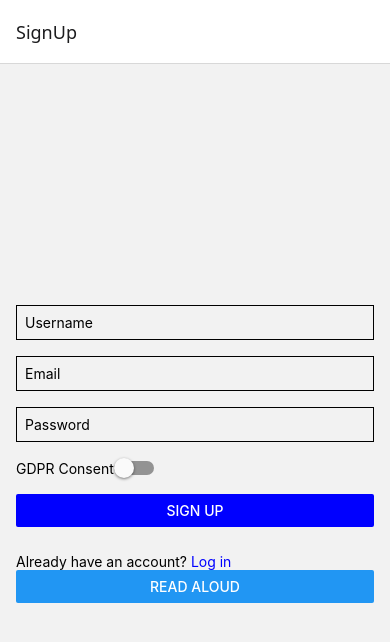
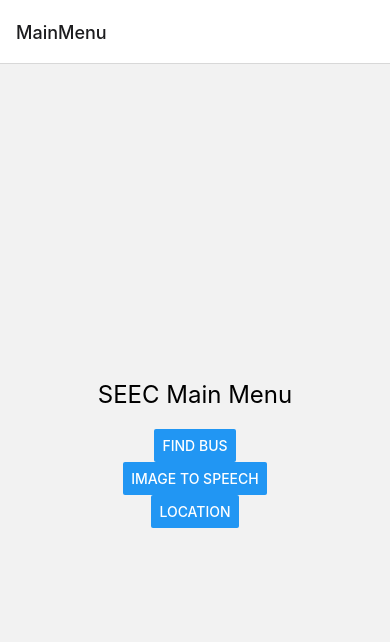
Before and after one commit to es2323/SEEC, a React Native app in the folder frontend/: screen /MainMenu in a window 390 px wide. Shown: the top 642 px of the page. Built offline with nearby package versions, Linux system fonts and the light colour scheme.

Commit message:
SDK and Dependencies fixed.
Had to remove all references to expo-maps due to errors.

tried to keep as much original code as possible. Updated where needed and deleted where needed.

Follow steps in Project Setup Instructions.markdown

```diff
--- a/frontend/App.js
+++ b/frontend/App.js
@@ -1,8 +1,7 @@
 import React from 'react';
 import { NavigationContainer } from '@react-navigation/native';
 import { createNativeStackNavigator } from '@react-navigation/native-stack';
-import SignUpScreen from './src/screens/SignUpScreen';
-import LoginScreen from './src/screens/LoginScreen';
+import MainMenuScreen from './src/screens/MainMenuScreen';
 import ImageToSpeech from './src/screens/ImageToSpeech';
 import LocationScreen from './src/screens/LocationScreen';
 import FindBusScreen from './src/screens/FindBusScreen';
@@ -12,9 +11,8 @@ const Stack = createNativeStackNavigator();
 export default function App() {
   return (
     <NavigationContainer>
-            <Stack.Navigator initialRouteName="SignUp">
-                <Stack.Screen name="SignUp" component={SignUpScreen} />
-                <Stack.Screen name="Login" component={LoginScreen} />
+      <Stack.Navigator initialRouteName="MainMenu">
+        <Stack.Screen name="MainMenu" component={MainMenuScreen} />
         <Stack.Screen name="ImageToSpeech" component={ImageToSpeech} />
         <Stack.Screen name="Location" component={LocationScreen} />
         <Stack.Screen name="FindBus" component={FindBusScreen} />
--- a/frontend/app.json
+++ b/frontend/app.json
@@ -5,6 +5,7 @@
     "version": "1.0.0",
     "orientation": "portrait",
     "icon": "./assets/icon.png",
+    "scheme": "seec",
     "userInterfaceStyle": "light",
     "splash": {
       "image": "./assets/splash-icon.png",
@@ -32,6 +33,6 @@
     "extra": {
       "visionApiKey": "AIzaSyAcJpo7n1UV4kE5gcjD7lqt0YCW8apik9c"
     },
-    "newArchEnabled": true
+    "jsEngine": "hermes"
   }
 }
--- a/frontend/src/screens/LocationScreen.js
+++ b/frontend/src/screens/LocationScreen.js
@@ -1,218 +1,233 @@
-import React, { useState, useEffect } from "react";
-import { View, Text, Button, StyleSheet, Dimensions, ScrollView, TouchableOpacity } from "react-native";
+import React, { useState, useRef } from "react";
+import { View, Text, Button, StyleSheet, ScrollView, TextInput } from "react-native";
 import * as Location from "expo-location";
-import MapView, { Marker } from "react-native-maps";
-import * as Speech from 'expo-speech';
+import * as Speech from "expo-speech";
 
-// Fetch nearby bus stops from TransportAPI
-const fetchNearbyBusStops = async (latitude, longitude) => {
-  const app_id = "d0b31a43";
-  const app_key = "225da684f903d19c96310dcf0d305b5c";
-  const url = `https://transportapi.com/v3/uk/places.json?app_id=${app_id}&app_key=${app_key}&lat=${latitude}&lon=${longitude}&type=bus_stop`;
-
+// Fetch bus journey using Google Directions API (transit mode, bus only)
+const getBusJourney = async (origin, destination) => {
+  const apiKey = "AIzaSyArCo5izEub-54JZjKqsLW-qQTwWbkhiJo";
+  const url = `https://maps.googleapis.com/maps/api/directions/json?origin=${encodeURIComponent(
+    origin
+  )}&destination=${encodeURIComponent(
+    destination
+  )}&mode=transit&transit_mode=bus&key=${apiKey}`;
   const response = await fetch(url);
   const data = await response.json();
-  // Each stop has an 'atcocode' (NaPTAN code), 'name', and coordinates
-  return data.member.map(stop => ({
-    stop_name: stop.name,
-    latitude: stop.latitude,
-    longitude: stop.longitude,
-    atcocode: stop.atcocode,
-  }));
+  return data;
 };
 
-const LocationScreen = () => {
-  const [location, setLocation] = useState(null);
-  const [address, setAddress] = useState(null);
-  const [errorMsg, setErrorMsg] = useState(null);
-  const [nearbyStops, setNearbyStops] = useState([]);
-  const [liveTimes, setLiveTimes] = useState(null);
-  const [selectedStop, setSelectedStop] = useState(null);
+// Read aloud the journey steps
+const speakJourney = (route) => {
+  let text = "";
+  route.legs[0].steps.forEach(step => {
+    if (step.travel_mode === "TRANSIT" && step.transit_details) {
+      const td = step.transit_details;
+      text += `Take bus ${td.line.short_name} from ${td.departure_stop.name} at ${td.departure_time.text}. Get off at ${td.arrival_stop.name} at ${td.arrival_time.text}. `;
+    } else {
+      text += step.html_instructions.replace(/<[^>]+>/g, "") + ` (${step.distance.text}). `;
+    }
+  });
+  text += `Arrival time: ${route.legs[0].arrival_time ? route.legs[0].arrival_time.text : "N/A"}.`;
+  Speech.speak(text);
+};
 
-  useEffect(() => {
-    (async () => {
-      let { status } = await Location.requestForegroundPermissionsAsync();
-      if (status !== "granted") {
-        setErrorMsg("Location permission was denied.");
+// Haversine formula for distance between two lat/lon points (in meters)
+const getDistance = (lat1, lon1, lat2, lon2) => {
+  function toRad(x) { return x * Math.PI / 180; }
+  const R = 6371e3; // meters
+  const dLat = toRad(lat2 - lat1);
+  const dLon = toRad(lon2 - lon1);
+  const a = Math.sin(dLat/2) * Math.sin(dLat/2) +
+    Math.cos(toRad(lat1)) * Math.cos(toRad(lat2)) *
+    Math.sin(dLon/2) * Math.sin(dLon/2);
+  const c = 2 * Math.atan2(Math.sqrt(a), Math.sqrt(1-a));
+  return R * c;
+};
+
+const FindBusScreen = () => {
+  const [start, setStart] = useState("");
+  const [destination, setDestination] = useState("");
+  const [journeys, setJourneys] = useState([]);
+  const [error, setError] = useState("");
+  const [loading, setLoading] = useState(false);
+  const [navigating, setNavigating] = useState(false);
+  const [currentStep, setCurrentStep] = useState(0);
+  const watchId = useRef(null);
+
+  const handleFindBuses = async () => {
+    setError("");
+    setJourneys([]);
+    setLoading(true);
+    setNavigating(false);
+    setCurrentStep(0);
+    if (watchId.current) {
+      watchId.current.remove();
+      watchId.current = null;
+    }
+    try {
+      const data = await getBusJourney(start, destination);
+      setLoading(false);
+      if (data.status !== "OK" || !data.routes.length) {
+        setError("No bus journeys found.");
         return;
       }
-
-      let currentLocation = await Location.getCurrentPositionAsync({});
-      setLocation(currentLocation.coords);
-
-      let addresses = await Location.reverseGeocodeAsync(currentLocation.coords);
-      if (addresses.length > 0) {
-        const addr = addresses[0];
-        setAddress(
-          `${addr.name ? addr.name + ", " : ""}${addr.street ? addr.street + ", " : ""}${addr.city ? addr.city + ", " : ""}${addr.region ? addr.region + ", " : ""}${addr.postalCode ? addr.postalCode + ", " : ""}${addr.country || ""}`
-        );
-      }
-    })();
-  }, []);
-
-  // Fetch nearby bus stops from TransportAPI
-  const fetchStops = async () => {
-    if (!location) return;
-    try {
-      const stops = await fetchNearbyBusStops(location.latitude, location.longitude);
-      setNearbyStops(stops);
-    } catch (error) {
-      console.error("Error fetching bus stops:", error);
+      setJourneys(data.routes);
+    } catch (err) {
+      setLoading(false);
+      setError("Could not find a bus journey.");
     }
   };
 
-  // Fetch live times for a selected stop
-  const fetchLiveTimes = async (stop) => {
-    setSelectedStop(stop);
-    setLiveTimes(null);
-    const app_id = "d0b31a43";
-    const app_key = "225da684f903d19c96310dcf0d305b5c";
-    const url = `https://transportapi.com/v3/uk/bus/stop/${stop.atcocode}/live.json?app_id=${app_id}&app_key=${app_key}&group=route&limit=5&nextbuses=yes`;
-
-    try {
-      const response = await fetch(url);
-      const data = await response.json();
-      setLiveTimes(data.departures);
-    } catch (error) {
-      setLiveTimes({ error: "Could not fetch live times." });
+  const startJourney = async (route) => {
+    setNavigating(true);
+    setCurrentStep(0);
+    let { status } = await Location.requestForegroundPermissionsAsync();
+    if (status !== "granted") {
+      setError("Location permission was denied.");
+      setNavigating(false);
+      return;
     }
+    const steps = route.legs[0].steps;
+    watchId.current = await Location.watchPositionAsync(
+      { accuracy: Location.Accuracy.High, distanceInterval: 10 },
+      (loc) => {
+        if (!navigating) return;
+        if (currentStep < steps.length) {
+          const step = steps[currentStep];
+          const { lat, lng } = step.start_location;
+          const distance = getDistance(
+            loc.coords.latitude,
+            loc.coords.longitude,
+            lat,
+            lng
+          );
+          if (distance < 40) {
+            let instruction = "";
+            if (step.travel_mode === "TRANSIT" && step.transit_details) {
+              const td = step.transit_details;
+              instruction = `Take bus ${td.line.short_name} from ${td.departure_stop.name} at ${td.departure_time.text}. Get off at ${td.arrival_stop.name} at ${td.arrival_time.text}.`;
+            } else {
+              instruction = step.html_instructions.replace(/<[^>]+>/g, "") + ` (${step.distance.text})`;
+            }
+            Speech.speak(instruction);
+            setCurrentStep((prev) => prev + 1);
+          }
+        } else {
+          Speech.speak("You have arrived at your destination.");
+          stopJourney();
+        }
+      }
+    );
   };
 
-  const speakContent = () => {
-    let screenText = "Location Screen. ";
-    if (errorMsg) {
-      screenText += `Error: ${errorMsg}.`;
-    } else if (location) {
-      if (address) {
-        screenText += `Your approximate address is ${address}. `;
-      }
-      if (nearbyStops.length > 0) {
-        screenText += "Nearby bus stops are: ";
-        nearbyStops.forEach((stop, index) => {
-          screenText += `${stop.stop_name}`;
-          if (index < nearbyStops.length - 1) {
-            screenText += ", ";
-          } else {
-            screenText += ". ";
-          }
-        });
-      } else {
-        screenText += "No nearby bus stops found.";
-      }
-      screenText += "Press the Find Nearby Bus Stops button to update nearby stops.";
-    } else {
-      screenText += "Fetching your current location...";
+  const stopJourney = () => {
+    setNavigating(false);
+    setCurrentStep(0);
+    if (watchId.current) {
+      watchId.current.remove();
+      watchId.current = null;
     }
-    Speech.speak(screenText);
+    Speech.speak("Journey navigation stopped.");
   };
 
   return (
-    <View style={{ flex: 1 }}>
-      <ScrollView contentContainerStyle={{ paddingBottom: 30 }}>
-        <Text style={{ fontWeight: "bold", fontSize: 18, marginBottom: 10 }}>My Location</Text>
-        {location ? (
-          <>
-            {address && <Text accessibilityLabel={`Address: ${address}`}>Address: {address}</Text>}
-            <MapView
-              style={styles.map}
-              initialRegion={{
-                latitude: location.latitude,
-                longitude: location.longitude,
-                latitudeDelta: 0.01,
-                longitudeDelta: 0.01,
-              }}
-              region={{
-                latitude: location.latitude,
-                longitude: location.longitude,
-                latitudeDelta: 0.01,
-                longitudeDelta: 0.01,
-              }}
-              accessibilityLabel="Map showing your current location and nearby bus stops"
-            >
-              {/* User location marker */}
-              <Marker
-                coordinate={{
-                  latitude: location.latitude,
-                  longitude: location.longitude,
-                }}
-                title="You are here"
-                description={address || ""}
-                pinColor="blue"
-                accessibilityLabel={`You are here at ${address || `latitude ${location.latitude}, longitude ${location.longitude}`}`}
-              />
-              {/* Nearby stops markers */}
-              {nearbyStops.map((stop, idx) => (
-                <Marker
-                  key={idx}
-                  coordinate={{
-                    latitude: stop.latitude,
-                    longitude: stop.longitude,
-                  }}
-                  title={stop.stop_name}
-                  pinColor="red"
-                  accessibilityLabel={`Nearby bus stop: ${stop.stop_name}`}
-                />
-              ))}
-            </MapView>
-          </>
-        ) : (
-          <Text accessibilityLabel={errorMsg || "Fetching location..."}>{errorMsg || "Fetching location..."}</Text>
-        )}
-        <Button title="Find Nearby Bus Stops" onPress={fetchStops} />
-        {nearbyStops.length > 0 ? (
-          <View>
-            <Text style={{ fontWeight: "bold" }}>Nearby Stops (tap for live times):</Text>
-            {nearbyStops.map((stop, idx) => (
-              <TouchableOpacity key={idx} onPress={() => fetchLiveTimes(stop)}>
-                <Text style={{ color: "blue" }}>
-                  {stop.stop_name}
-                </Text>
-              </TouchableOpacity>
-            ))}
+    <ScrollView contentContainerStyle={{ padding: 20 }}>
+      <Text style={styles.header} accessibilityRole="header">Find Bus Journeys</Text>
+      <TextInput
+        style={styles.input}
+        placeholder="Start location (address or postcode)"
+        value={start}
+        onChangeText={setStart}
+        accessibilityLabel="Enter your start location"
+        accessibilityRole="search"
+      />
+      <TextInput
+        style={styles.input}
+        placeholder="Destination (address or postcode)"
+        value={destination}
+        onChangeText={setDestination}
+        accessibilityLabel="Enter your destination"
+        accessibilityRole="search"
+      />
+      <Button
+        title="Find Buses"
+        onPress={handleFindBuses}
+        accessibilityLabel="Find bus journeys"
+        accessibilityRole="button"
+      />
+      {loading && <Text style={styles.statusText}>Loading...</Text>}
+      {error ? <Text style={styles.errorText}>{error}</Text> : null}
+
+      {journeys.length > 0 && (
+        <Button
+          title={navigating ? "Stop Journey" : "Start Journey"}
+          onPress={() =>
+            navigating ? stopJourney() : startJourney(journeys[0])
+          }
+          color={navigating ? "#d9534f" : "#007AFF"}
+          accessibilityLabel={navigating ? "Stop journey navigation" : "Start journey navigation with audio"}
+        />
+      )}
+
+      {journeys.length > 0 &&
+        journeys.map((route, idx) => (
+          <View
+            key={idx}
+            style={styles.journeyBox}
+            accessible
+            accessibilityLabel={`Journey option ${idx + 1}`}
+          >
+            <Text style={styles.subheader}>Journey {idx + 1}:</Text>
+            <Button
+              title="Read Aloud"
+              onPress={() => speakJourney(route)}
+              accessibilityLabel="Read this journey aloud"
+              accessibilityRole="button"
+              color="#228B22"
+            />
+            {route.legs[0].steps.map((step, sidx) => {
+              if (step.travel_mode === "TRANSIT" && step.transit_details) {
+                const td = step.transit_details;
+                return (
+                  <Text
+                    key={sidx}
+                    style={styles.stepText}
+                    accessibilityLabel={`Take bus ${td.line.short_name} from ${td.departure_stop.name} at ${td.departure_time.text}. Get off at ${td.arrival_stop.name} at ${td.arrival_time.text}.`}
+                  >
+                    🚌 Take bus {td.line.short_name} from "{td.departure_stop.name}" at {td.departure_time.text}.{"\n"}
+                    Get off at "{td.arrival_stop.name}" at {td.arrival_time.text}.
+                  </Text>
+                );
+              } else {
+                return (
+                  <Text
+                    key={sidx}
+                    style={styles.stepText}
+                    accessibilityLabel={step.html_instructions.replace(/<[^>]+>/g, "")}
+                  >
+                    🚶 {step.html_instructions.replace(/<[^>]+>/g, "")} ({step.distance.text})
+                  </Text>
+                );
+              }
+            })}
+            <Text style={styles.arrivalText}>
+              Arrival time: {route.legs[0].arrival_time ? route.legs[0].arrival_time.text : "N/A"}
+            </Text>
           </View>
-        ) : (
-          <Text accessibilityLabel="No nearby bus stops found.">No nearby stops found.</Text>
-        )}
-        {/* Show live times for the selected stop */}
-        {selectedStop && (
-          <View style={{ marginTop: 10 }}>
-            <Text style={{ fontWeight: "bold" }}>
-              Live Times for {selectedStop.stop_name}:
-            </Text>
-            {liveTimes && !liveTimes.error ? (
-              Object.keys(liveTimes).map(route =>
-                liveTimes[route].map((bus, idx) => (
-                  <Text key={idx}>
-                    {bus.line} to {bus.direction}: {bus.best_departure_estimate}
-                  </Text>
-                ))
-              )
-            ) : liveTimes && liveTimes.error ? (
-              <Text>{liveTimes.error}</Text>
-            ) : (
-              <Text>Loading...</Text>
-            )}
-          </View>
-        )}
-        {/* Always show the Read Aloud button after the stops list */}
-        <View style={{ marginVertical: 20 }}>
-          <Button
-            title="Read Aloud"
-            onPress={speakContent}
-            accessibilityLabel="Read the contents of this page aloud"
-          />
-        </View>
-      </ScrollView>
-    </View>
+        ))}
+    </ScrollView>
   );
 };
 
 const styles = StyleSheet.create({
-  map: {
-    width: Dimensions.get("window").width,
-    height: 300,
-    marginVertical: 10,
-  },
+  header: { fontWeight: "bold", fontSize: 26, marginBottom: 14, color: "#222" },
+  subheader: { fontWeight: "bold", marginTop: 15, fontSize: 20, color: "#222" },
+  input: { borderWidth: 2, borderColor: "#222", padding: 12, marginVertical: 10, borderRadius: 7, fontSize: 18, backgroundColor: "#fff" },
+  journeyBox: { backgroundColor: "#fffbe6", padding: 14, marginVertical: 14, borderRadius: 10, borderColor: "#222", borderWidth: 1 },
+  stepText: { fontSize: 18, marginVertical: 4, color: "#222" },
+  arrivalText: { fontWeight: "bold", marginTop: 10, fontSize: 18, color: "#222" },
+  statusText: { fontSize: 18, color: "#222", marginVertical: 10 },
+  errorText: { color: "#b00020", fontSize: 18, marginVertical: 10 }
 });
 
-export default LocationScreen;
+export default FindBusScreen;
--- a/frontend/src/screens/LoginScreen.js
+++ /dev/null
@@ -1,52 +0,0 @@
-import React, { useState } from "react";
-import { View, Text, TextInput, Button, StyleSheet, TouchableOpacity } from "react-native";
-import { loginUser } from "../api/api";
-
-
-const LoginScreen = ({ navigation }) => {
-    const [email, setEmail] = useState('');
-    const [password, setPassword] = useState('');
-    const [message, setMessage] = useState('');
-
-    const handleLogin = async () => {
-        try {
-            const response = await loginUser(email, password);
-            console.log("Login response:", response);
-            setMessage(response.message);
-            setTimeout(() => navigation.navigate("Location"), 1000);
-        } catch (error) {
-            setMessage(error.error || "Login failed");
-        }
-    };
-
-    return (
-        <View style={styles.container}>
-            <TextInput
-                style={styles.input}
-                placeholder="Email"
-                value={email}
-                onChangeText={setEmail}
-                keyboardType="email-address"
-            />
-            <TextInput
-                style={styles.input}
-                placeholder="Password"
-                value={password}
-                onChangeText={setPassword}
-                secureTextEntry
-            />
-            <Button title="Login" onPress={handleLogin} />
-            <Text style={styles.message}>{message}</Text>
-            <Button title="Go to Location Screen" onPress={() => navigation.navigate("Location")} />
-            <Button title="Find Bus" onPress={() => navigation.navigate("FindBus")} />
-        </View>
-    );
-};
-
-const styles = StyleSheet.create({
-    container: { flex: 1, padding: 16, justifyContent: "center" },
-    input: { borderWidth: 1, padding: 8, marginBottom: 16 },
-    message: { marginTop: 16, textAlign: "center", color: "green" },
-});
-
-export default LoginScreen;
--- /dev/null
+++ b/frontend/src/screens/MainMenuScreen.js
@@ -0,0 +1,43 @@
+import React from 'react';
+import { View, Text, Button, StyleSheet } from 'react-native';
+import { useNavigation } from '@react-navigation/native';
+
+const MainMenuScreen = () => {
+  const navigation = useNavigation();
+
+  return (
+    <View style={styles.container}>
+      <Text style={styles.title}>SEEC Main Menu</Text>
+      <Button
+        title="Find Bus"
+        onPress={() => navigation.navigate('FindBus')}
+        accessibilityLabel="Navigate to Find Bus screen"
+      />
+      <Button
+        title="Image to Speech"
+        onPress={() => navigation.navigate('ImageToSpeech')}
+        accessibilityLabel="Navigate to Image to Speech screen"
+      />
+      <Button
+        title="Location"
+        onPress={() => navigation.navigate('Location')}
+        accessibilityLabel="Navigate to Location screen"
+      />
+    </View>
+  );
+};
+
+const styles = StyleSheet.create({
+  container: {
+    flex: 1,
+    justifyContent: 'center',
+    alignItems: 'center',
+    padding: 20,
+  },
+  title: {
+    fontSize: 24,
+    marginBottom: 20,
+  },
+});
+
+export default MainMenuScreen;
--- a/frontend/src/screens/SignUpScreen.js
+++ /dev/null
@@ -1,88 +0,0 @@
-import React, { useState } from 'react';
-import { View, Text, TextInput, Button, StyleSheet, Switch } from 'react-native';
-import { createUser } from '../api/api';
-import ReactNativeTTS from 'react-native-tts';
-
-const SignUpScreen = ({ navigation }) => {
-  const [username, setUsername] = useState('');
-  const [email, setEmail] = useState('');
-  const [password, setPassword] = useState('');
-  const [gdprConsent, setGdprConsent] = useState(false);
-  const [message, setMessage] = useState('');
-  const consentStatus = gdprConsent ? 'accepted' : 'not accepted';
-
-
-  const handleSignUp = async () => {
-    try {
-      await createUser(username, email, password, gdprConsent);
-      setMessage('Account created! Please log in.');
-      setTimeout(() => navigation.navigate('Login'), 2000);
-    } catch (error) {
-      setMessage(error.error || 'Failed to create account');
-    }
-  };
-
-  const speakContent = () => {
-    const consentStatus = gdprConsent ? 'accepted' : 'not accepted';
-    const screenText = `Sign Up screen. Username: ${username}. Email: ${email}. Password: ${password}. GDPR Consent is ${consentStatus}. Press the Sign Up button to create your account. If you already have an account, tap the Log in link.`;
-    ReactNativeTTS.speak(screenText);
-  };
-
-  return (
-    <View style={styles.container}>
-      <TextInput
-        style={styles.input}
-        placeholder="Username"
-        value={username}
-        onChangeText={setUsername}
-        accessibilityLabel="Username"
-      />
-      <TextInput
-        style={styles.input}
-        placeholder="Email"
-        value={email}
-        onChangeText={setEmail}
-        keyboardType="email-address"
-        accessibilityLabel="Email address"
-      />
-      <TextInput
-        style={styles.input}
-        placeholder="Password"
-        value={password}
-        onChangeText={setPassword}
-        secureTextEntry
-        accessibilityLabel="Password"
-      />
-      <View style={styles.consent}>
-        <Text>GDPR Consent</Text>
-        <Switch
-          value={gdprConsent}
-          onValueChange={setGdprConsent}
-          accessibilityLabel={`GDPR Consent is ${consentStatus}`}
-        />
-      </View>
-      <Button title="Sign Up" onPress={handleSignUp} color="blue" accessibilityLabel="Sign Up" />
-      <Text style={styles.message}>{message}</Text>
-      <Text style={{ marginTop: 10 }}>
-        Already have an account?{' '}
-        <Text style={{ color: 'blue' }} onPress={() => navigation.navigate('Login')} accessibilityLabel="Log in">
-          Log in
-        </Text>
-      </Text>
-      <Button
-        title="Read Aloud"
-        onPress={speakContent}
-        accessibilityLabel="Read the contents of this page aloud"
-      />
-    </View>
-  );
-};
-
-const styles = StyleSheet.create({
-  container: { flex: 1, padding: 16, justifyContent: 'center' },
-  input: { borderWidth: 1, padding: 8, marginBottom: 16 },
-  consent: { flexDirection: 'row', alignItems: 'center', marginBottom: 16 },
-  message: { marginTop: 16, textAlign: 'center', color: 'green' },
-});
-
-export default SignUpScreen;
--- a/package.json
+++ b/package.json
@@ -1,5 +1,6 @@
 {
   "dependencies": {
     "react-native-tts": "^4.1.1"
-  }
+  },
+  "packageManager": "yarn@1.22.22+sha512.a6b2f7906b721bba3d67d4aff083df04dad64c399707841b7acf00f6b133b7ac24255f2652fa22ae3534329dc6180534e98d17432037ff6fd140556e2bb3137e"
 }
```
Also changed, not shown: frontend/package.json (+33 -21 lines), frontend/src/screens/FindBusScreen.js (+6 -31 lines), 1 other file (tests, documents, lock files or other folders). Lines whose indentation alone changed are shown as unchanged.
